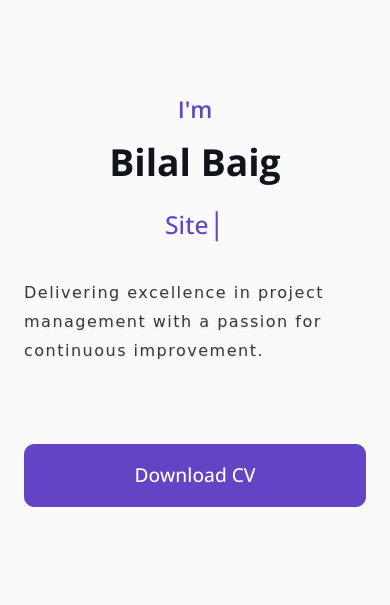
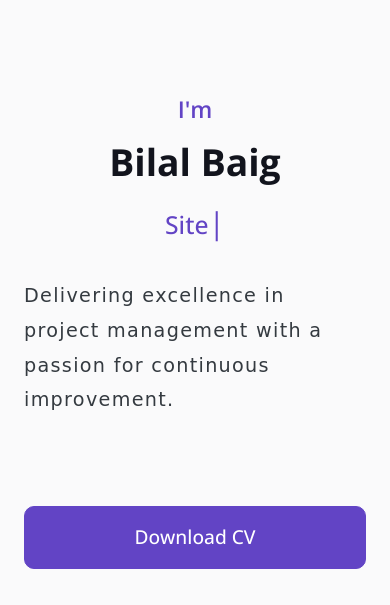
Before and after one commit to Bilal-star1/portfolio, a plain HTML site: page index.html in a window 390 px wide. Shown: the top 605 px of the page. Drawn offline with nearby package versions, Linux system fonts and the light colour scheme.

Commit message:
Update style.css

```diff
--- a/css/style.css
+++ b/css/style.css
@@ -159,16 +159,16 @@ html {
 @import url('https://fonts.googleapis.com/css2?family=Caveat:wght@400..700&family=Dancing+Script:wght@400..700&family=Roboto+Slab:wght@100..900&family=Roboto:ital,wght@0,100;0,300;0,400;0,500;0,700;0,900;1,100;1,300;1,400;1,500;1,700;1,900&display=swap');
 .styled-paragraph {
     font-family: "Caveat", cursive;
-    font-size: 1.5rem; /* Maintain a good size */
+    font-size: 1.6rem; /* Maintain a good size */
     line-height: 1.8; /* Optimal line height for readability */
-    letter-spacing: 1.5px;
+    letter-spacing: 1.3px;
     color: #343a40; /* Dark color for good contrast */
     background-color: transparent; /* Remove background for better blending */
     padding: 10px 0; /* Vertical padding for breathing space */
-    margin: 20px 0; /* Space above and below the paragraph */
+    margin: 30px 0; /* Space above and below the paragraph */
     text-align: left; /* Align text to the left */
     font-weight: 400; /* Regular weight for easy reading */
-    text-shadow: 0.5px 0.5px 2px rgba(0, 0, 0, 0.1); /* Soft shadow for depth */
+
     transition: transform 0.2s; /* Add a subtle animation */
 }
 
@@ -179,13 +179,13 @@ html {
 /* Media query for smaller devices */
 @media (max-width: 768px) {
     .styled-paragraph {
-        font-size: 1.2rem; /* Smaller font size for devices below 768px */
+        font-size: 1.4rem; /* Smaller font size for devices below 768px */
     }
 }
 
 @media (max-width: 576px) {
     .styled-paragraph {
-        font-size: 1rem; /* Even smaller font size for extra small devices */
+        font-size: 1.2rem; /* Even smaller font size for extra small devices */
     }
 }
 
```
